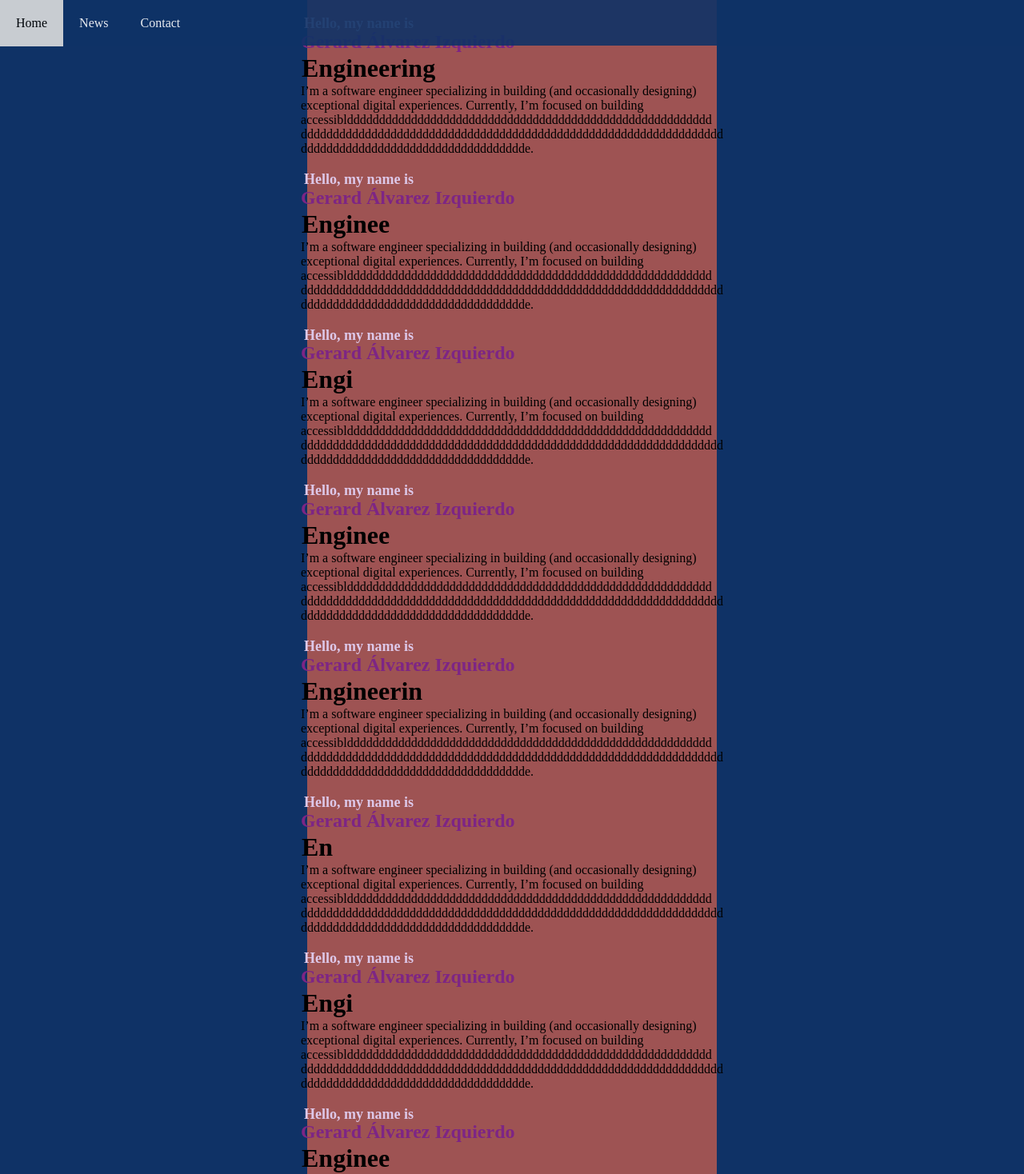
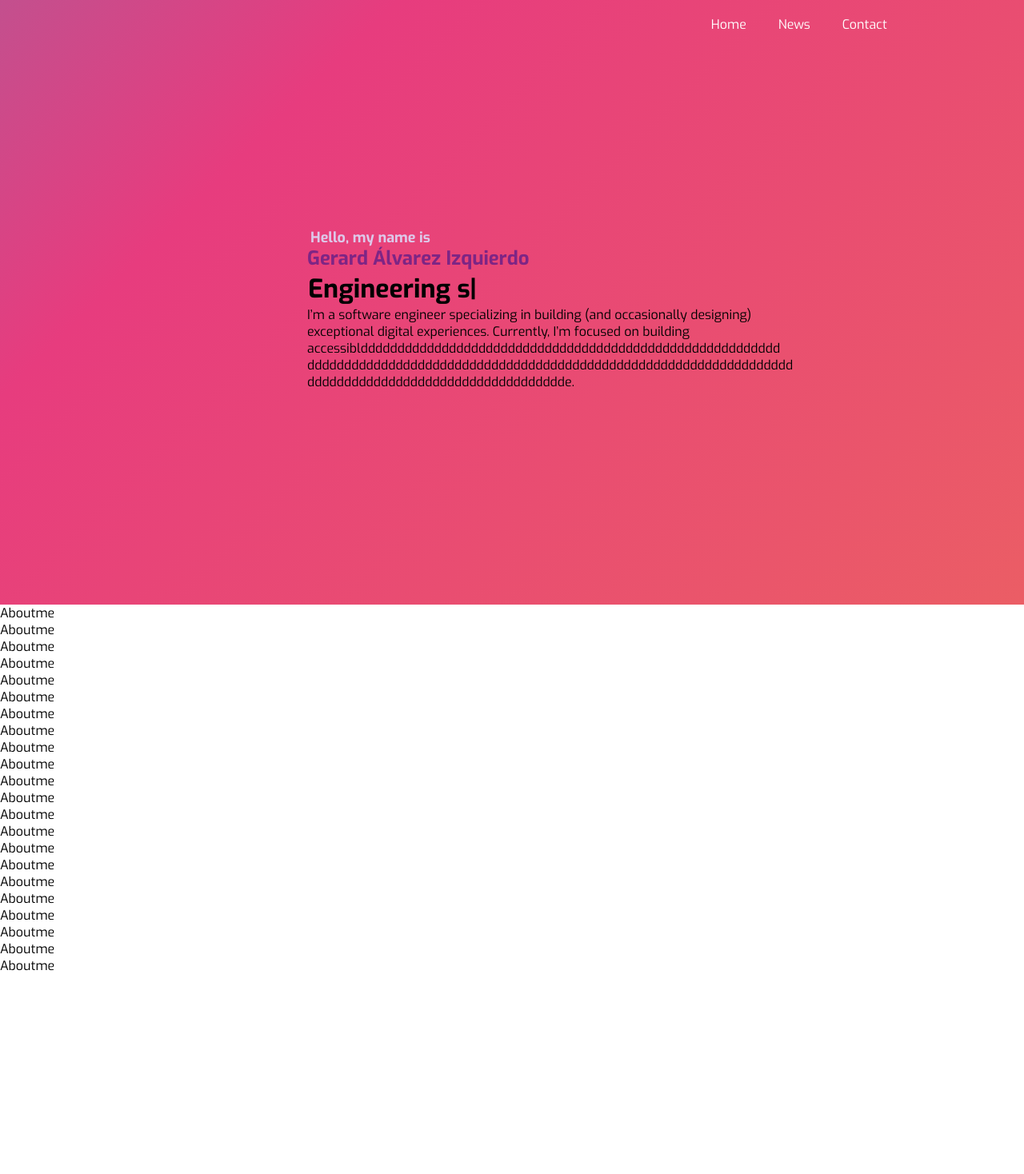
Before and after one commit to gerardalvarez/gerardalvarez.github.io, a React (Create React App) app: page / in a window 1280 px wide. Shown: the top 1468 px of the page at 80% size. After the commit the page ends 1218 px from the top, so only its background shows below. Built offline with nearby package versions, Linux system fonts and the light colour scheme.

Commit message:
mejorando diseño

```diff
--- a/src/App.css
+++ b/src/App.css
@@ -1,9 +1,16 @@
 
 :root{
-    background-color: #0f3266;
+    background-color:  #ffff;
 }
 * {
     margin: 0;
     padding: 0;
     box-sizing: border-box; /* important to avoid padding/margin collapse */
   }
+
+  .sections{
+    width: 100%;
+    height: calc(100vh -70px);
+    position: relative;
+
+  }
--- a/src/App.js
+++ b/src/App.js
@@ -2,28 +2,39 @@ import React from "react";
 import './App.css';
 
 import Navbar from "./components/Navbar/Navbar";
+import  AboutMe  from "./PortfolioContainer/AboutMe/AboutMe";
 import Profile from "./PortfolioContainer/Home/Profile";
 
 const App = () => {
   return (
     <div className="app">
-      <div><Navbar/></div>
+      <Navbar/>
+      <div className="sections">
       <Profile/>
-      <Profile/>
-      <Profile/>
-      <Profile/>
-      <Profile/>
-      <Profile/>
-      <Profile/>
-      <Profile/>
-      <Profile/>
-      <Profile/>
-      <Profile/>
-      <Profile/>
-      <Profile/>
-      <Profile/>
-      <Profile/>
-      <Profile/>
+      <AboutMe/>
+      <AboutMe/>
+      <AboutMe/>
+      <AboutMe/>
+      <AboutMe/>
+      <AboutMe/>
+      <AboutMe/>
+      <AboutMe/>
+      <AboutMe/>
+      <AboutMe/>
+      <AboutMe/>
+      <AboutMe/>
+      <AboutMe/>
+      <AboutMe/>
+      <AboutMe/>
+      <AboutMe/>
+      <AboutMe/>
+      <AboutMe/>
+      <AboutMe/>
+      <AboutMe/>
+      <AboutMe/>
+      <AboutMe/>
+
+      </div>
     </div>
   );
 };
--- /dev/null
+++ b/src/PortfolioContainer/AboutMe/AboutMe.js
@@ -0,0 +1,9 @@
+import React from 'react'
+
+const Aboutme = () => {
+  return (
+    <div className='a'>Aboutme</div>
+  )
+}
+
+export default Aboutme
--- a/src/PortfolioContainer/Home/Profile.css
+++ b/src/PortfolioContainer/Home/Profile.css
@@ -1,11 +1,70 @@
+
+@import url('https://fonts.googleapis.com/css?family=Exo:400,700');
+
+*{
+    margin: 0px;
+    padding: 0px;
+}
+
+body{
+    font-family: 'Exo', sans-serif;
+    margin: 0;
+    height: 20cm;
+    font-weight: 100;
+    -webkit-animation: fadeIn 1 1s ease-out;
+    -moz-animation: fadeIn 1 1s ease-out;
+    -o-animation: fadeIn 1 1s ease-out;
+    background: linear-gradient(-45deg, #ee7752, #e73c7e, #23a6d5, #23d5ab);
+    background-size: 400% 400%;
+    animation: gradient 13s ease infinite;
+}
+
+@keyframes gradient {
+    0% {
+        background-position: 0% 50%;
+    }
+    50% {
+        background-position: 100% 50%;
+    }
+    100% {
+        background-position: 0% 50%;
+    }
+}
+
+@-webkit-keyframes fadeIn{
+  from{opacity: 0;}
+  to{opacity: 1;}
+}
+
+@-moz-keyframes fadeIn{
+  from{opacity: 0;}
+  to{opacity: 1;}
+}
+
+@-o-keyframes fadeIn{
+  from{opacity: 0;}
+  to{opacity: 1;}
+}
+
+@keyframes fadeIn{
+  from{opacity: 0;}
+  to{opacity: 1;}
+}
+
+
 .profile-container{
     justify-content: center;
     display: flex;
+    height: 20cm;
+    flex-direction: column;
+}
+.profile-parent {
+    position: absolute;
     margin-left: 30%;
     margin-right: 30%;
-    background-color: #9e5353;
 
 }
+
 .profile-name{
     margin-top: 10px;
     color: var(--slate);
@@ -29,7 +88,3 @@
     color: #ddc8e9;
     font-size: 18px;
 }
-.p{
-    margin: 20px 0 0;
-    max-width: 540px
-}
--- a/src/PortfolioContainer/Home/Profile.js
+++ b/src/PortfolioContainer/Home/Profile.js
@@ -4,7 +4,7 @@ import "./Profile.css";
 
 export default function Profile() {
   return (
-    <div className="profile-container">
+    <><div className="profile-container">
       <div className="profile-parent">
         <div className="profile-info">
           <div className="profile-name">
@@ -31,13 +31,12 @@ export default function Profile() {
                     1000,
                     "Maricona",
                     1000,
-                  ]}
-                />
+                  ]} />
               </h1>
             </span>
           </div>
           <div>
-            <p>
+            <p className="desc">
               I’m a software engineer specializing in building (and occasionally
               designing) exceptional digital experiences. Currently, I’m focused
               on building accessiblddddddddddddddddddddddddddddddddddddddddddddddddddddddddd
@@ -47,6 +46,7 @@ export default function Profile() {
           </div>
         </div>
       </div>
-    </div>
+      <div class='light x1'></div><div class='light x2'></div><div class='light x3'></div><div class='light x4'></div><div class='light x5'></div><div class='light x6'></div><div class='light x7'></div><div class='light x8'></div><div class='light x9'></div>
+    </div></>
   );
 }
--- a/src/components/Navbar/Navbar.js
+++ b/src/components/Navbar/Navbar.js
@@ -6,7 +6,7 @@ import { useState, useEffect } from 'react';
 
 export default function Navbar() {
 
-  const [show, setShow] = useState('active1');
+  const [show, setShow] = useState('active_and_top');
   const [lastScrollY, setLastScrollY] = useState(0);
 
 
@@ -20,7 +20,7 @@ export default function Navbar() {
       // remember current page location to use in the next move
       setLastScrollY(window.scrollY);
       if(window.pageYOffset===0){
-        setShow('active1');
+        setShow('active_and_top');
       }
     }
   };
--- a/src/components/Navbar/navbar.css
+++ b/src/components/Navbar/navbar.css
@@ -1,53 +1,54 @@
-.active{
+.active {
   height: 57px;
   width: 100%;
   position: fixed;
   top: 0px;
-  transition: 0.3s linear;
+  transition: 0.3s;
   display: flex;
-  justify-content:stretch;
-  align-items: center;
-  background-color: #0f3266;
-  border-bottom: 1px solid rgba(0, 0, 0, .1);
+  justify-content: right;
+  align-items: right;
+  background-color: transparent;
+  border-bottom: 1px solid rgba(0, 0, 0, 0.1);
   z-index: 40;
-  box-shadow: 0px 4px 28px -1px rgba(0,0,0,0.75);
+  box-shadow: 0px 4px 28px -1px rgba(0, 0, 0, 0.75);
   opacity: 0.9;
-  /* padding: 0 7%; */
+  padding-right: 4cm;
 }
 
-.active1{
+.active_and_top {
   height: 57px;
   width: 100%;
   position: fixed;
   transition: 0.1s linear;
-  top: 0px;
+  top: 0;
   display: flex;
-  justify-content:stretch;
-  align-items: center;
-  background-color: #0f3266;
-  z-index: 40;
-  opacity: 0.9;
-  /* padding: 0 7%; */
+  justify-content: right;
+  align-items: right;
+  background-color: transparent;
+  z-index: 999;
+  padding-right: 4cm;
 }
 
-
-
-.hidden{
+.hidden {
   height: 4rem;
   width: 100%;
   z-index: 40;
-  border-bottom: 1px solid rgba(0, 0, 0, .1);
-  box-shadow: 0 2px 5px -1px rgba(0, 0, 0, .08);
+  display: flex;
+  justify-content: right;
+  align-items: right;
+  padding-right: 4cm;
+  box-shadow: 0 2px 5px -1px rgba(0, 0, 0, 0.08);
   position: fixed;
   top: -80px;
-  transition: 0.3s linear;
+  transition: 0.3s;
+  background-color: transparent;
 }
 
 #navbar a {
-  float: left;
+  float: right;
   display: block;
   color: white;
-  text-align: center;
+  text-align: right;
   padding: 20px;
   text-decoration: none;
 }
@@ -55,5 +56,4 @@
 #navbar a:hover {
   background-color: #ddd;
   color: black;
-
 }
```
Also changed, not shown: src/components/Article/Article.jsx (deleted, +0 -10 lines), public/a0b0869be6a75f9a4943d8f435a72822.jpg (added), src/PortfolioContainer/AboutMe/aboutMe.css (added).
